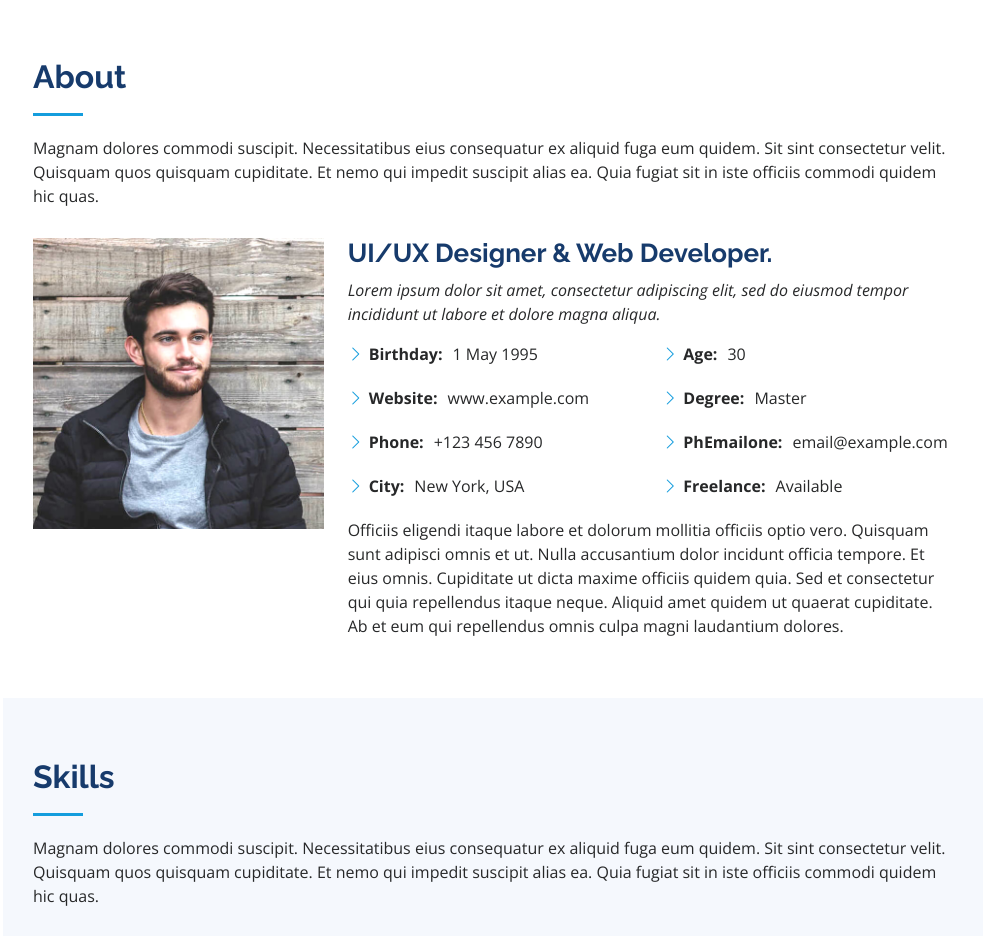
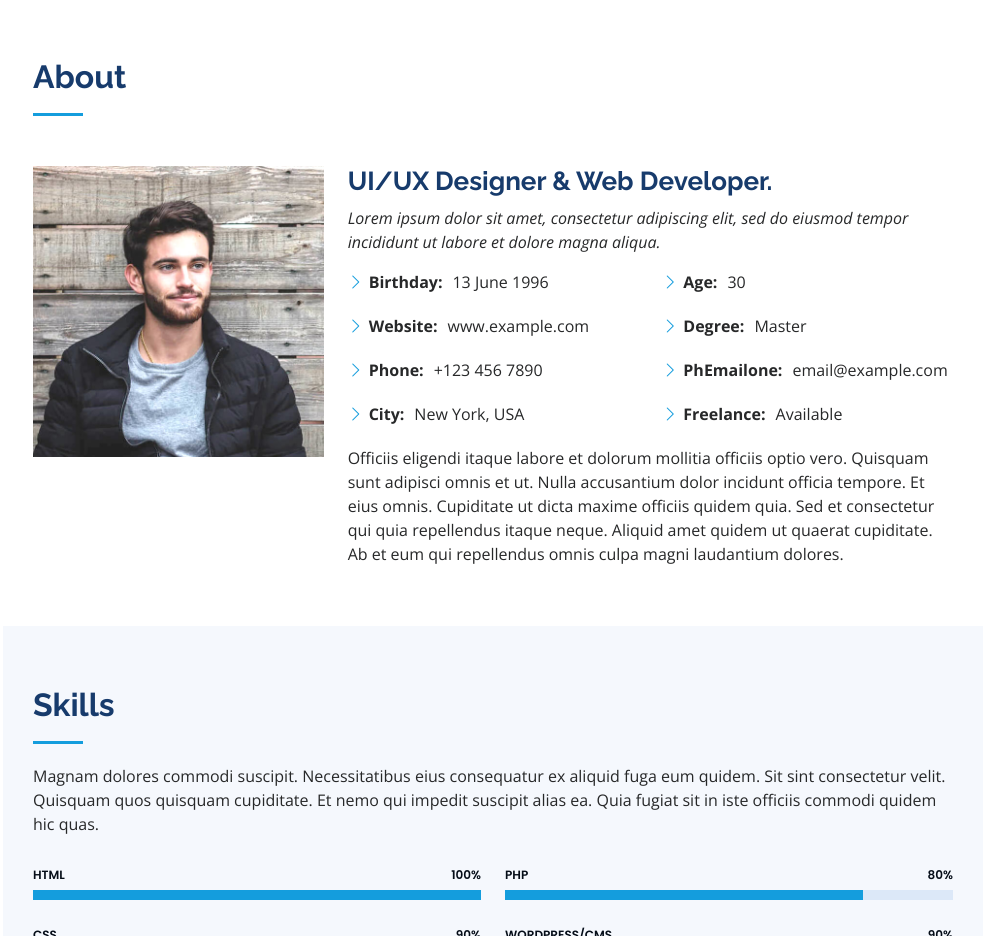
Before and after one commit to gstvhag/portfolio, a plain HTML site: page index.html in a window 1280 px wide. Shown: the part 802-1738 px from the top of the page, without its empty margins (297-1280 px from the left). Drawn offline with nearby package versions, Linux system fonts and the light colour scheme.

Commit message:
Remoção de parágrafo da seção About e mudança de data de aniversário

```diff
--- a/index.html
+++ b/index.html
@@ -85,7 +85,6 @@
 
        <div class="section-title">
           <h2>About</h2>
-          <p>Magnam dolores commodi suscipit. Necessitatibus eius consequatur ex aliquid fuga eum quidem. Sit sint consectetur velit. Quisquam quos quisquam cupiditate. Et nemo qui impedit suscipit alias ea. Quia fugiat sit in iste officiis commodi quidem hic quas.</p>
         </div>
 
         <div class="row">
@@ -101,7 +100,7 @@
             <div class="row">
               <div class="col-lg-6">
                 <ul>
-                  <li><i class="bi bi-chevron-right"></i> <strong>Birthday:</strong> <span>1 May 1995</span></li>
+                  <li><i class="bi bi-chevron-right"></i> <strong>Birthday:</strong> <span>13 June 1996</span></li>
                   <li><i class="bi bi-chevron-right"></i> <strong>Website:</strong> <span>www.example.com</span></li>
                   <li><i class="bi bi-chevron-right"></i> <strong>Phone:</strong> <span>+123 456 7890</span></li>
                   <li><i class="bi bi-chevron-right"></i> <strong>City:</strong> <span>New York, USA</span></li>
```
